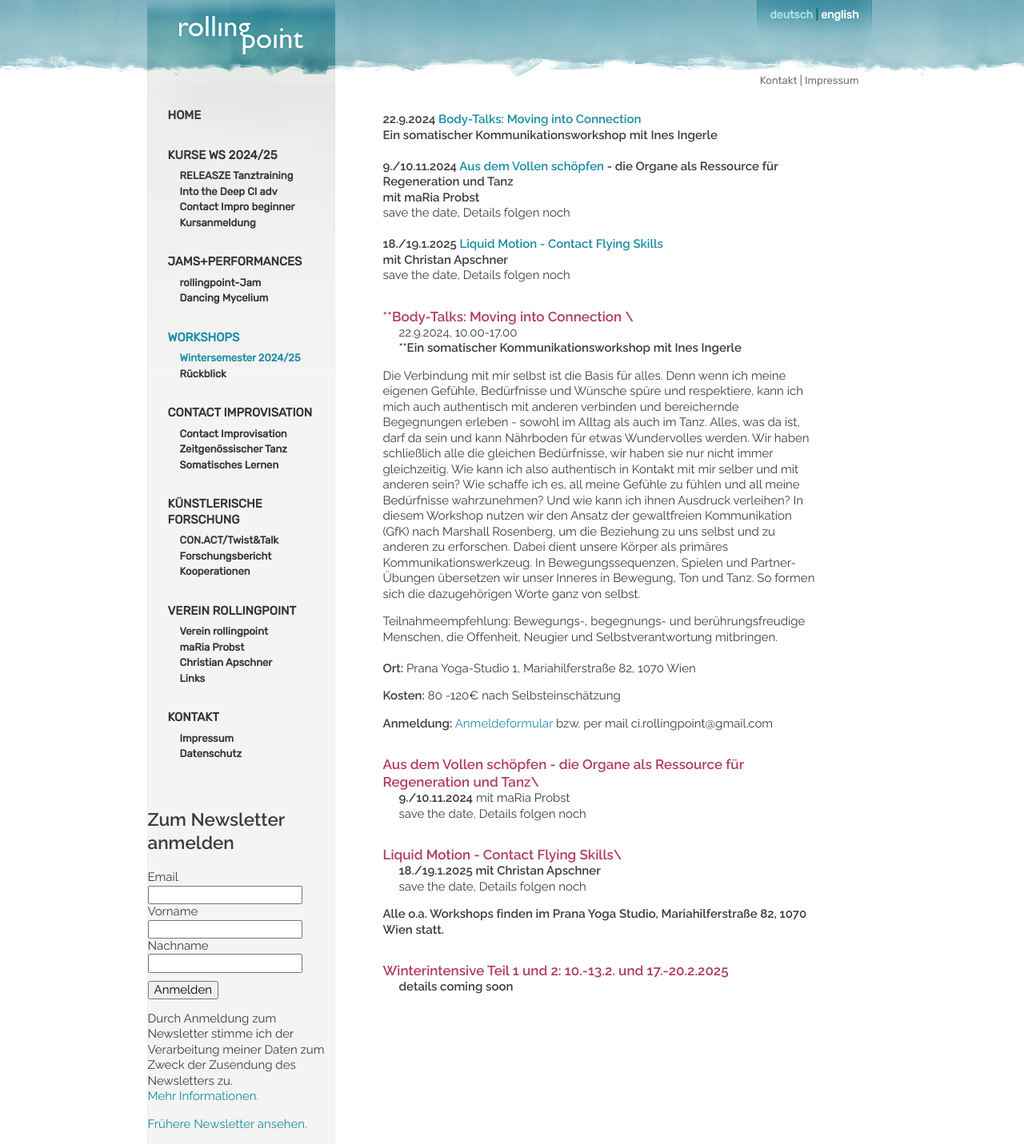
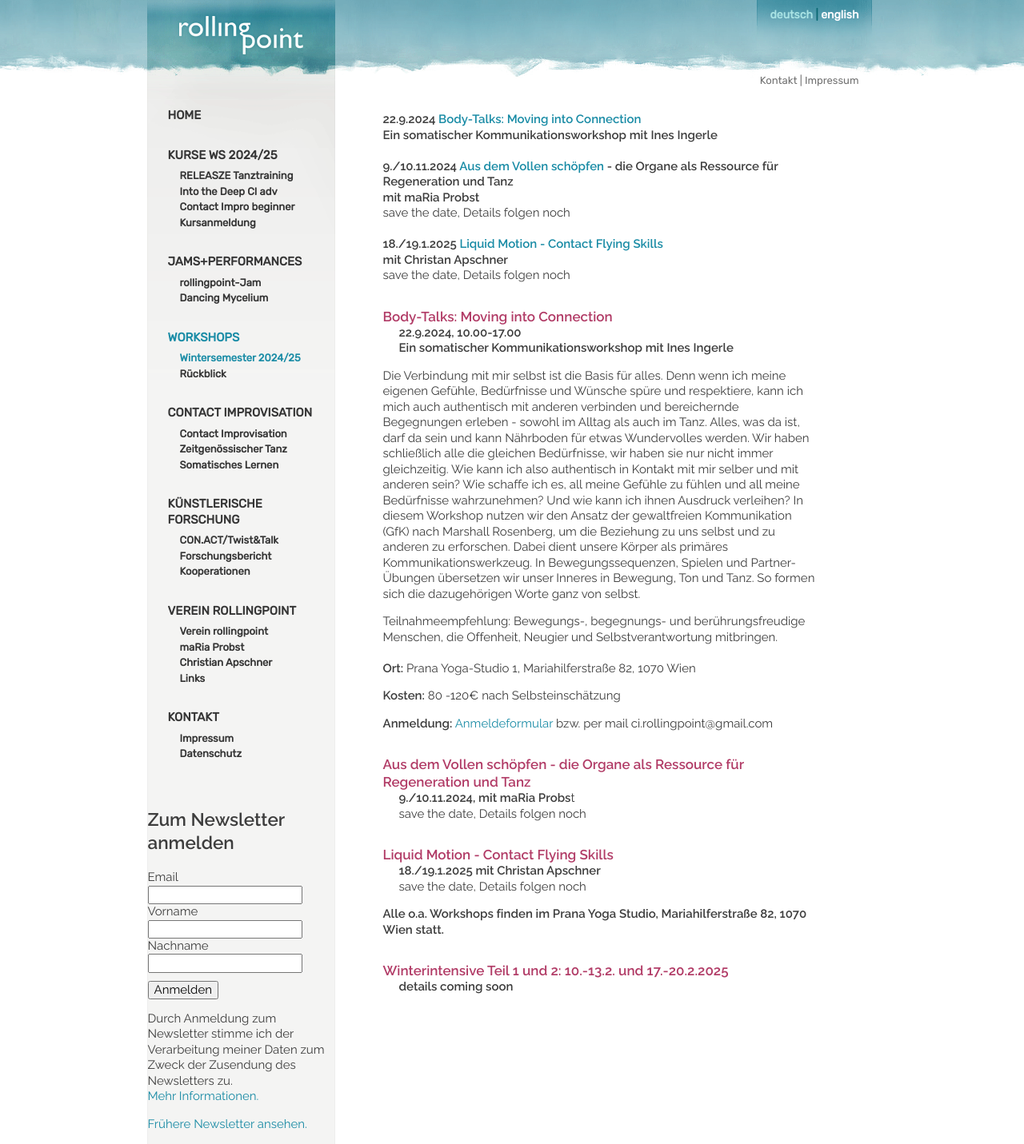
Before and after one commit to manulari/rollingpointat, a Jekyll site: the page built from _pages_de/wsws2024.md, in a window 1280 px wide. Shown: the whole page at 80% size. Built offline with Jekyll 4.4.1, drawn with Linux system fonts in a browser that asks for light colours; comment, search, counter and statistics services are not loaded.

Commit message:
Update page (de) “wsws2024”

```diff
--- a/_pages_de/wsws2024.md
+++ b/_pages_de/wsws2024.md
@@ -16,9 +16,10 @@ save the date, Details folgen noch
 
 <div class="named-anchor" id="bodytalks"></div>
 
-#### **Body-Talks: Moving into Connection \
-22.9.2024, 10.00-17.00**\
-**Ein somatischer Kommunikationsworkshop mit Ines Ingerle**
+#### Body-Talks: Moving into Connection
+
+**22.9.2024, 10.00-17.00\
+Ein somatischer Kommunikationsworkshop mit Ines Ingerle**
 
 Die Verbindung mit mir selbst ist die Basis für alles. Denn wenn ich meine eigenen Gefühle,
 Bedürfnisse und Wünsche spüre und respektiere, kann ich mich auch authentisch mit anderen
@@ -45,20 +46,20 @@ Offenheit, Neugier und Selbstverantwortung mitbringen.\
 
 <div class="named-anchor" id="organs"></div>
 
-#### **Aus dem Vollen schöpfen - die Organe als Ressource für Regeneration und Tanz**\
-**9./10.11.2024** mit maRia Probst\
+#### **Aus dem Vollen schöpfen - die Organe als Ressource für Regeneration und Tanz**
+
+**9./10.11.2024, mit maRia Probs**t\
 save the date, Details folgen noch
 
 <div class="named-anchor" id="flyingskills"></div>
 
-#### **Liquid Motion - Contact Flying Skills**\
+#### **Liquid Motion - Contact Flying Skills**
+
 **18./19.1.2025 mit Christan Apschner**\
 save the date, Details folgen noch
 
 **Alle o.a. Workshops finden im Prana Yoga Studio, Mariahilferstraße 82, 1070 Wien statt.**
 
-
-
 #### **Winterintensive Teil 1 und 2: 10.-13.2. und 17.-20.2.2025**
 
 **details coming soon**
```
